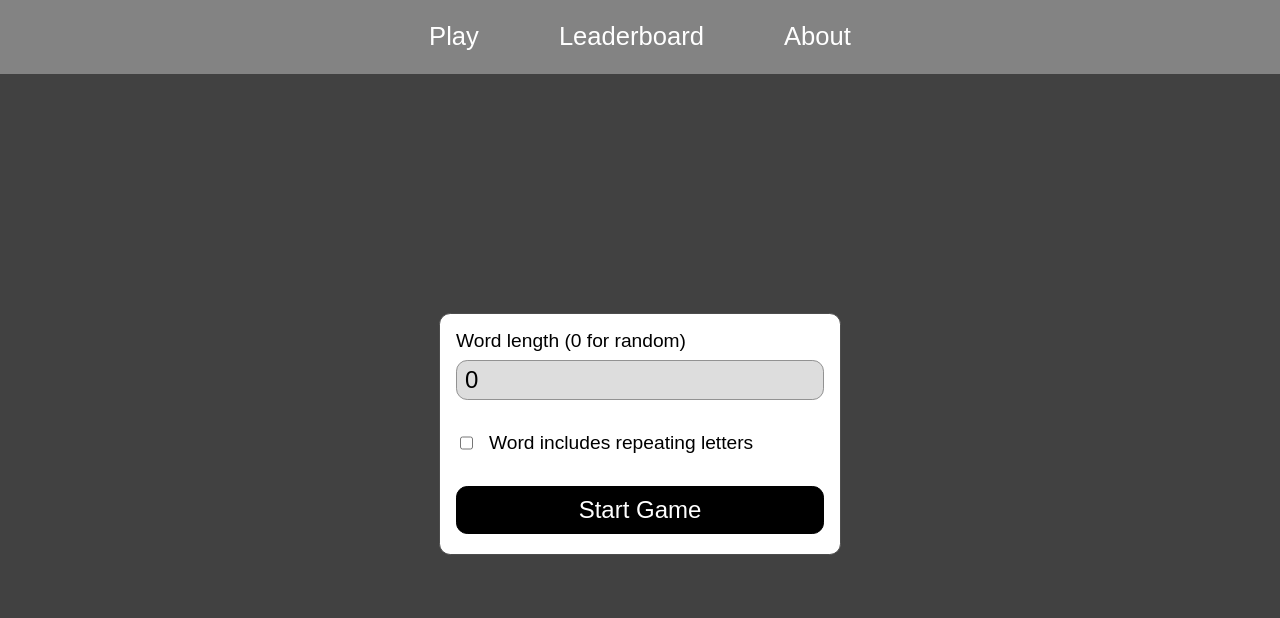
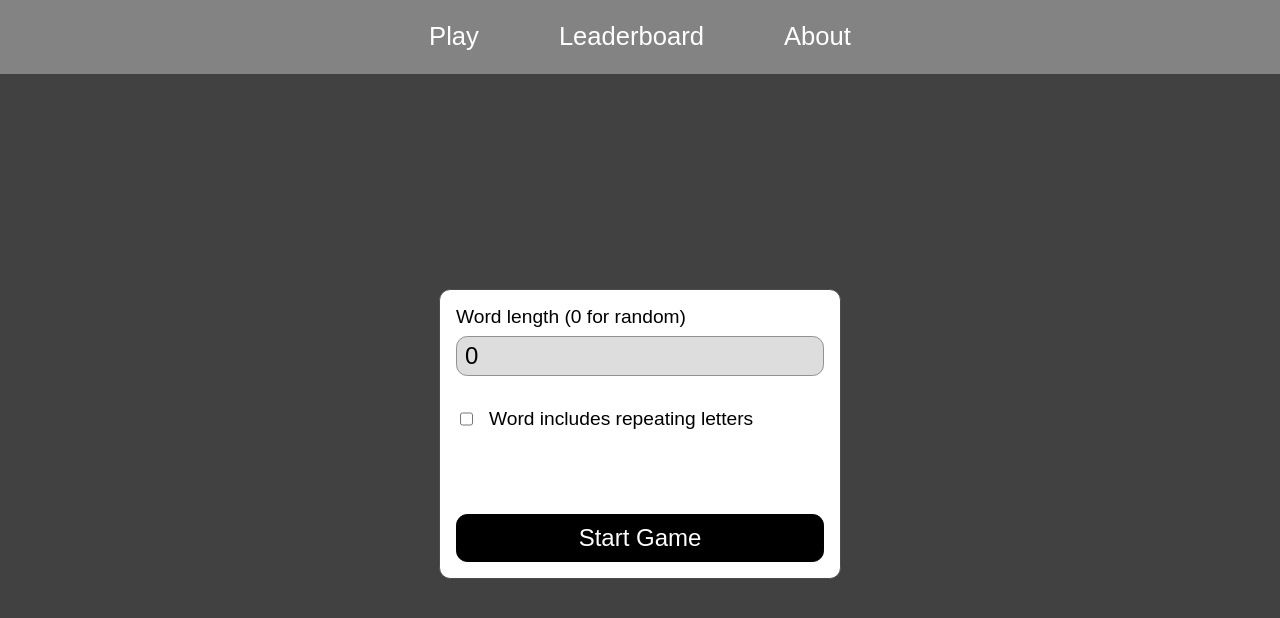
Before and after one commit to WilliamMatton/b7-wordle-with-highscore, a React app in the folder frontend/: page / in a window 1280 px wide. Shown: the top 618 px of the page. Built offline with nearby package versions, Linux system fonts and the light colour scheme; the HTML template or start-up script is replaced by a standard one.

Commit message:
Extract error-message to its own component, and clean up remaining Activity-component usage.

```diff
--- a/frontend/src/App.jsx
+++ b/frontend/src/App.jsx
@@ -1,4 +1,4 @@
-import { useState, Activity } from "react";
+import { useState } from "react";
 
 import Header from "./components/Header.jsx";
 import OptionsForm from "./components/OptionsForm.jsx";
@@ -124,7 +124,7 @@ function App() {
       <Header />
       <main className="app">
         {!(gameActive || gameFinished) && (
-          <OptionsForm settings={settings} onSettingsChange={setSettings} onSubmitOptions={onSubmitOptions} />
+          <OptionsForm settings={settings} onSettingsChange={setSettings} onSubmitOptions={onSubmitOptions} errorMsg={errorMsg} />
         )}
 
         {gameActive &&
@@ -143,13 +143,10 @@ function App() {
             finishTime={finishTime}
             scorePosted={scorePosted}
             scorePosting={scorePosting}
+            errorMsg={errorMsg}
             onSubmitScore={onSubmitScore}
             onRestart={onRestart}
           />
-        }
-
-        {errorMsg.length > 0 &&
-          <small className="optionsError">{errorMsg}</small>
         }
       </main>
     </>
--- /dev/null
+++ b/frontend/src/components/ErrorMsg.jsx
@@ -0,0 +1,5 @@
+export default function ErrorMsg({ msg }) {
+  return(
+    <small className="optionsError">{msg}</small>
+  );
+}
--- a/frontend/src/components/FinishScreen.jsx
+++ b/frontend/src/components/FinishScreen.jsx
@@ -1,6 +1,8 @@
-import { useState, useEffect, Activity } from "react";
+import ErrorMsg from "./ErrorMsg.jsx";
 
-export default function FinishScreen({ guesses, gameWord, gameWin, finishTime, scorePosted, scorePosting, onSubmitScore, onRestart }) {
+import { useState, useEffect } from "react";
+
+export default function FinishScreen({ guesses, gameWord, gameWin, finishTime, scorePosted, scorePosting, errorMsg, onSubmitScore, onRestart }) {
   const [winText, setWinText] = useState('');
   const [username, setUsername] = useState('');
 
@@ -15,12 +17,20 @@ export default function FinishScreen({ guesses, gameWord, gameWin, finishTime, s
     <div className={gameWin ? "finishScreenLong" : "finishScreenShort"}>
       <div className="finishScreenContent">
         <p className="finishScreenLine1">{winText}</p>
-        <Activity mode={gameWin && !scorePosted ? 'visible' : 'hidden'}>
+
+        {(gameWin && !scorePosted) && (
+          <>
           <p className="finishScreenLine2">Your time was {finishTime} seconds. Do you want to post your score on the global leaderboard?</p>
-          <Activity mode={scorePosting ? 'visible' : 'hidden'}>
+
+          {scorePosting && (
             <p className="finishScreenLine2">Posting score...</p>
-          </Activity>
-          <Activity mode={!scorePosting ? 'visible' : 'hidden'}>
+          )}
+
+          {errorMsg.length > 0 && (
+            <ErrorMsg msg={errorMsg} />
+          )}
+
+          {!scorePosting && (
             <form className="finishScreenScoreForm" onSubmit={(ev) => {
               ev.preventDefault();
               onSubmitScore(username);
@@ -29,11 +39,14 @@ export default function FinishScreen({ guesses, gameWord, gameWin, finishTime, s
               <input className="finishScreenScoreInput" name="scoreInput" type="text" placeholder="John Doe" value={username} onChange={(event) => setUsername(event.target.value)} required />
               <button className="finishScreenScoreButton" type="submit">Post Score</button>
             </form>
-          </Activity>
-        </Activity>
-        <Activity mode={scorePosted ? 'visible' : 'hidden'}>
+          )}
+          </>
+        )}
+
+        {scorePosted && (
           <p className="finishScreenPostedText">Score Posted! Be sure to check it out on the leaderboard.</p>
-        </Activity>
+        )}
+
         <p className="finishScreenLine3">Do you want to play again?</p>
         <button className="finishScreenRestartButton" onClick={onRestart}>Restart</button>
       </div>
--- a/frontend/src/components/OptionsForm.jsx
+++ b/frontend/src/components/OptionsForm.jsx
@@ -1,4 +1,6 @@
-export default function OptionsForm({ settings, onSettingsChange, onSubmitOptions }) {
+import ErrorMsg from "./ErrorMsg.jsx";
+
+export default function OptionsForm({ settings, onSettingsChange, onSubmitOptions, errorMsg }) {
   return (
     <form className="optionsForm" onSubmit={(ev) => {
       ev.preventDefault();
@@ -12,6 +14,11 @@ export default function OptionsForm({ settings, onSettingsChange, onSubmitOption
         <input className="optionsFormCheckbox" name="repeatInput" type="checkbox" checked={settings.repeat} onChange={(event) => onSettingsChange({ ...settings, repeat: event.target.checked })} />
         <label htmlFor="repeatInput" className="optionsFormLabel">Word includes repeating letters</label>
       </div>
+
+      {errorMsg.length > 0 &&
+        <ErrorMsg msg={errorMsg} />
+      }
+
       <button className="optionsFormSubmitButton" type="submit">Start Game</button>
     </form>
   );
--- a/frontend/src/index.css
+++ b/frontend/src/index.css
@@ -45,7 +45,7 @@ body {
   display: flex;
   flex-direction: column;
   gap: 2rem;
-  height: 13rem;
+  height: 16rem;
   padding: 1rem;
   width: 23rem;
 }
@@ -87,12 +87,12 @@ body {
   color: white;
   font-size: 1.5rem;
   height: 3rem;
+  margin-top: auto;
   width: 100%;
 }
 
 .optionsError {
   color: red;
-  margin-top: 1rem;
 }
 
 .wordForm {
@@ -203,6 +203,7 @@ body {
   display: flex;
   flex-direction: row;
   gap: 1rem;
+  margin-top: 1rem;
 }
 
 .finishScreenScoreInput {
```
